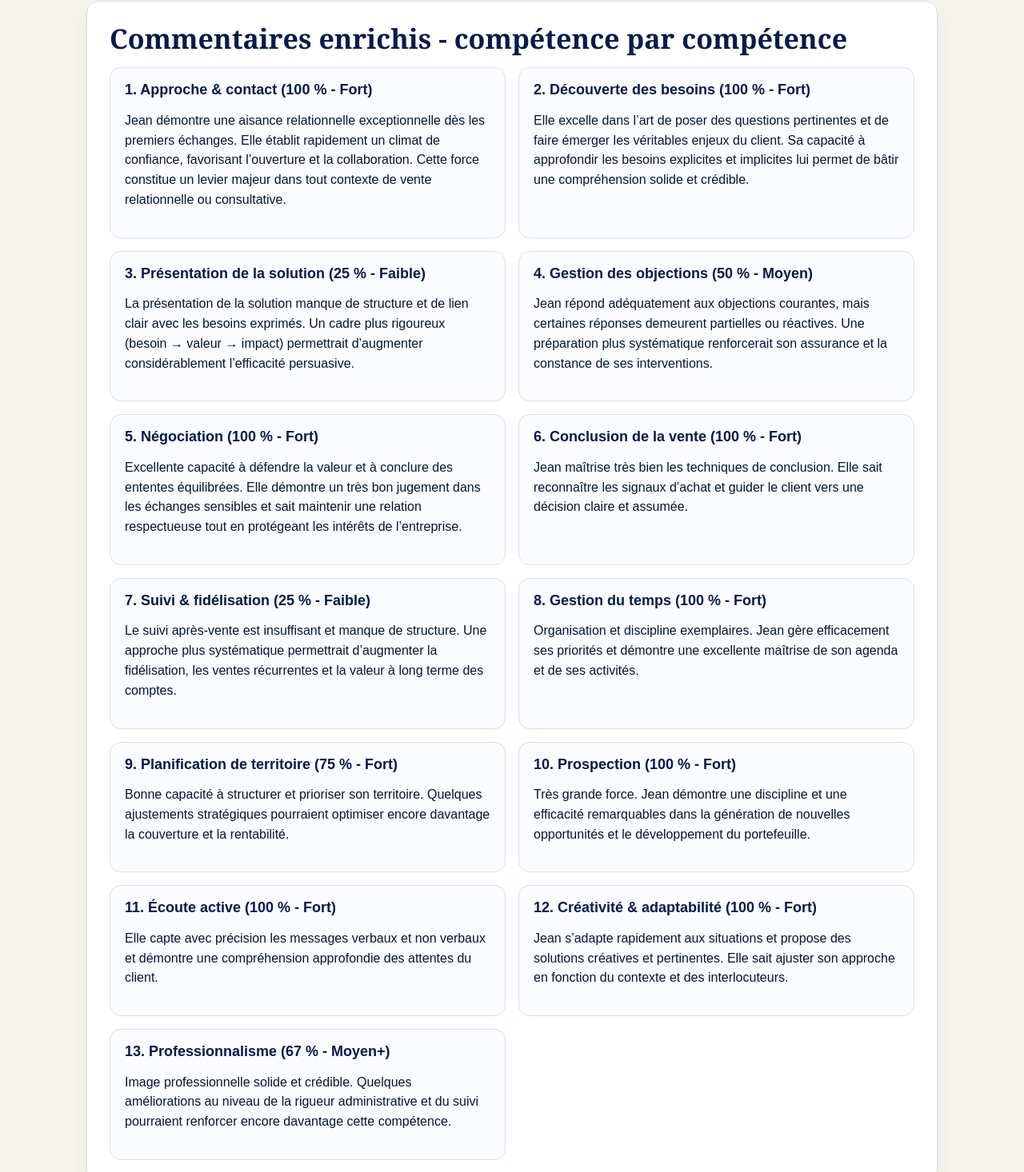
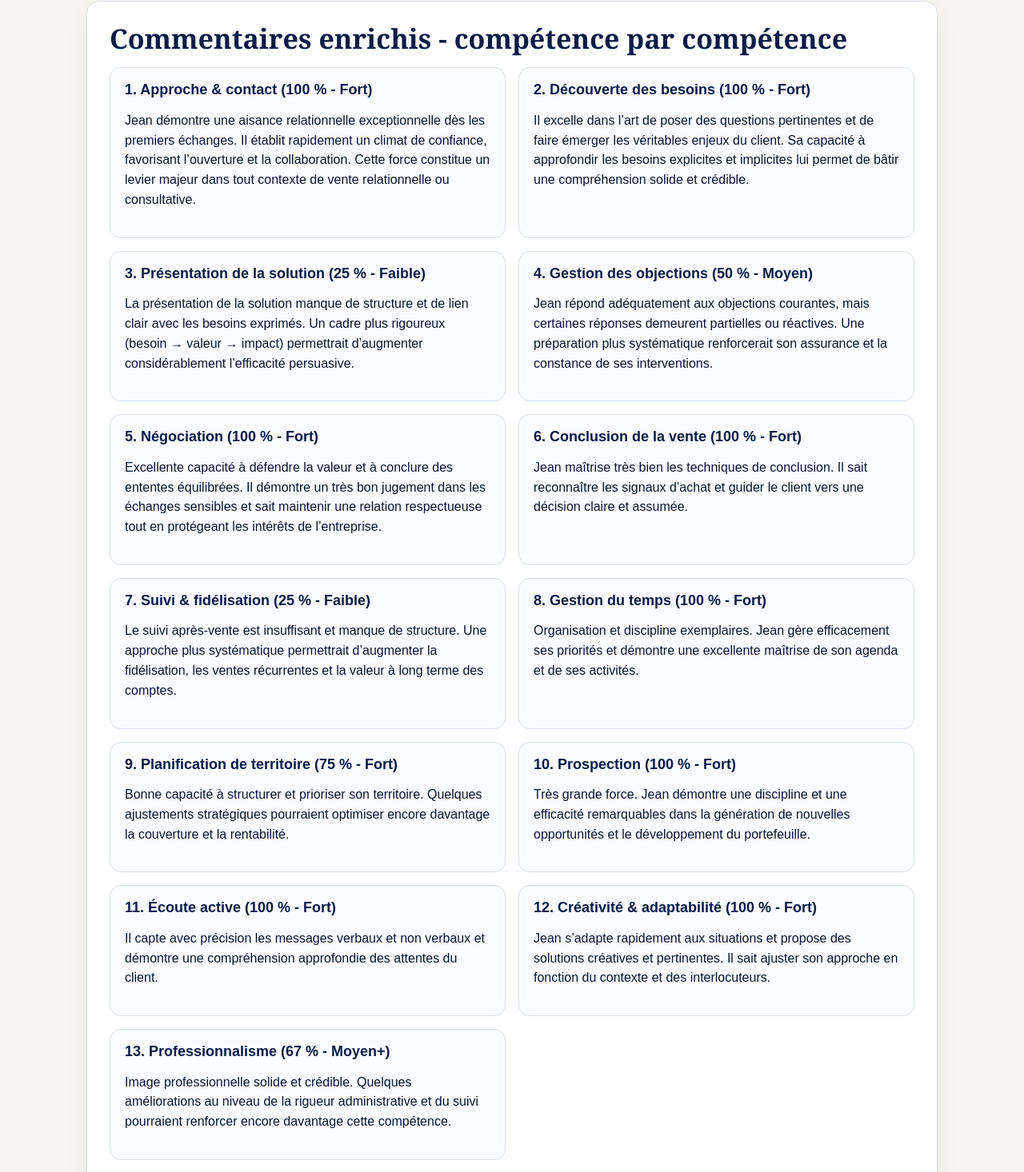
Before and after one commit to k7serviceconseil-png/rapport-psv-essentiel, a plain HTML site: page index.html in a window 1280 px wide. Shown: the part 4110-5576 px from the top of the page at 80% size. Drawn offline with Linux system fonts and the light colour scheme.

Commit message:
Add files via upload

```diff
--- a/index.html
+++ b/index.html
@@ -125,18 +125,18 @@
     <section class="section page-break">
       <h2>Commentaires enrichis - compétence par compétence</h2>
       <div class="grid-2">
-        <div class="competency-card"><h3>1. Approche & contact (100 % - Fort)</h3><p>Jean démontre une aisance relationnelle exceptionnelle dès les premiers échanges. Elle établit rapidement un climat de confiance, favorisant l’ouverture et la collaboration. Cette force constitue un levier majeur dans tout contexte de vente relationnelle ou consultative.</p></div>
-        <div class="competency-card"><h3>2. Découverte des besoins (100 % - Fort)</h3><p>Elle excelle dans l’art de poser des questions pertinentes et de faire émerger les véritables enjeux du client. Sa capacité à approfondir les besoins explicites et implicites lui permet de bâtir une compréhension solide et crédible.</p></div>
+        <div class="competency-card"><h3>1. Approche & contact (100 % - Fort)</h3><p>Jean démontre une aisance relationnelle exceptionnelle dès les premiers échanges. Il établit rapidement un climat de confiance, favorisant l’ouverture et la collaboration. Cette force constitue un levier majeur dans tout contexte de vente relationnelle ou consultative.</p></div>
+        <div class="competency-card"><h3>2. Découverte des besoins (100 % - Fort)</h3><p>Il excelle dans l’art de poser des questions pertinentes et de faire émerger les véritables enjeux du client. Sa capacité à approfondir les besoins explicites et implicites lui permet de bâtir une compréhension solide et crédible.</p></div>
         <div class="competency-card"><h3>3. Présentation de la solution (25 % - Faible)</h3><p>La présentation de la solution manque de structure et de lien clair avec les besoins exprimés. Un cadre plus rigoureux (besoin → valeur → impact) permettrait d’augmenter considérablement l’efficacité persuasive.</p></div>
         <div class="competency-card"><h3>4. Gestion des objections (50 % - Moyen)</h3><p>Jean répond adéquatement aux objections courantes, mais certaines réponses demeurent partielles ou réactives. Une préparation plus systématique renforcerait son assurance et la constance de ses interventions.</p></div>
-        <div class="competency-card"><h3>5. Négociation (100 % - Fort)</h3><p>Excellente capacité à défendre la valeur et à conclure des ententes équilibrées. Elle démontre un très bon jugement dans les échanges sensibles et sait maintenir une relation respectueuse tout en protégeant les intérêts de l’entreprise.</p></div>
-        <div class="competency-card"><h3>6. Conclusion de la vente (100 % - Fort)</h3><p>Jean maîtrise très bien les techniques de conclusion. Elle sait reconnaître les signaux d’achat et guider le client vers une décision claire et assumée.</p></div>
+        <div class="competency-card"><h3>5. Négociation (100 % - Fort)</h3><p>Excellente capacité à défendre la valeur et à conclure des ententes équilibrées. Il démontre un très bon jugement dans les échanges sensibles et sait maintenir une relation respectueuse tout en protégeant les intérêts de l’entreprise.</p></div>
+        <div class="competency-card"><h3>6. Conclusion de la vente (100 % - Fort)</h3><p>Jean maîtrise très bien les techniques de conclusion. Il sait reconnaître les signaux d’achat et guider le client vers une décision claire et assumée.</p></div>
         <div class="competency-card"><h3>7. Suivi & fidélisation (25 % - Faible)</h3><p>Le suivi après-vente est insuffisant et manque de structure. Une approche plus systématique permettrait d’augmenter la fidélisation, les ventes récurrentes et la valeur à long terme des comptes.</p></div>
         <div class="competency-card"><h3>8. Gestion du temps (100 % - Fort)</h3><p>Organisation et discipline exemplaires. Jean gère efficacement ses priorités et démontre une excellente maîtrise de son agenda et de ses activités.</p></div>
         <div class="competency-card"><h3>9. Planification de territoire (75 % - Fort)</h3><p>Bonne capacité à structurer et prioriser son territoire. Quelques ajustements stratégiques pourraient optimiser encore davantage la couverture et la rentabilité.</p></div>
         <div class="competency-card"><h3>10. Prospection (100 % - Fort)</h3><p>Très grande force. Jean démontre une discipline et une efficacité remarquables dans la génération de nouvelles opportunités et le développement du portefeuille.</p></div>
-        <div class="competency-card"><h3>11. Écoute active (100 % - Fort)</h3><p>Elle capte avec précision les messages verbaux et non verbaux et démontre une compréhension approfondie des attentes du client.</p></div>
-        <div class="competency-card"><h3>12. Créativité & adaptabilité (100 % - Fort)</h3><p>Jean s’adapte rapidement aux situations et propose des solutions créatives et pertinentes. Elle sait ajuster son approche en fonction du contexte et des interlocuteurs.</p></div>
+        <div class="competency-card"><h3>11. Écoute active (100 % - Fort)</h3><p>Il capte avec précision les messages verbaux et non verbaux et démontre une compréhension approfondie des attentes du client.</p></div>
+        <div class="competency-card"><h3>12. Créativité & adaptabilité (100 % - Fort)</h3><p>Jean s’adapte rapidement aux situations et propose des solutions créatives et pertinentes. Il sait ajuster son approche en fonction du contexte et des interlocuteurs.</p></div>
         <div class="competency-card"><h3>13. Professionnalisme (67 % - Moyen+)</h3><p>Image professionnelle solide et crédible. Quelques améliorations au niveau de la rigueur administrative et du suivi pourraient renforcer encore davantage cette compétence.</p></div>
       </div>
     </section>
@@ -167,7 +167,7 @@
 
     <section class="section">
       <h2>Conclusion personnalisée</h2>
-      <p>Le Profil de Succès en Ventes® de Jean Le Vendeur révèle un profil de très haute performance, particulièrement fort sur les dimensions relationnelles, stratégiques et exécutives de la vente. Elle se distingue par une capacité exceptionnelle à créer des opportunités, comprendre les besoins, négocier efficacement et conclure avec assurance.</p>
+      <p>Le Profil de Succès en Ventes® de Jean Le Vendeur révèle un profil de très haute performance, particulièrement fort sur les dimensions relationnelles, stratégiques et exécutives de la vente. Il se distingue par une capacité exceptionnelle à créer des opportunités, comprendre les besoins, négocier efficacement et conclure avec assurance.</p>
       <p>Ses principales zones de développement concernent la structuration de la présentation de la solution et le suivi post-vente. Ces éléments, bien qu’importants, sont facilement améliorables par un accompagnement ciblé et auront un impact direct sur la valeur moyenne par client et la fidélisation.</p>
       <div class="grid-2">
         <div>
@@ -189,7 +189,7 @@
         </div>
       </div>
       <h3>Indications sur les rôles recommandés</h3>
-      <p>Au vu de ses forces dominantes, Jean serait particulièrement performante dans :</p>
+      <p>Au vu de ses forces dominantes, Jean serait particulièrement performant dans :</p>
       <ul class="list-clean">
         <li>Des rôles de développement des affaires / chasse</li>
         <li>Des postes exigeant une forte autonomie et un haut niveau d’interaction client</li>
```
